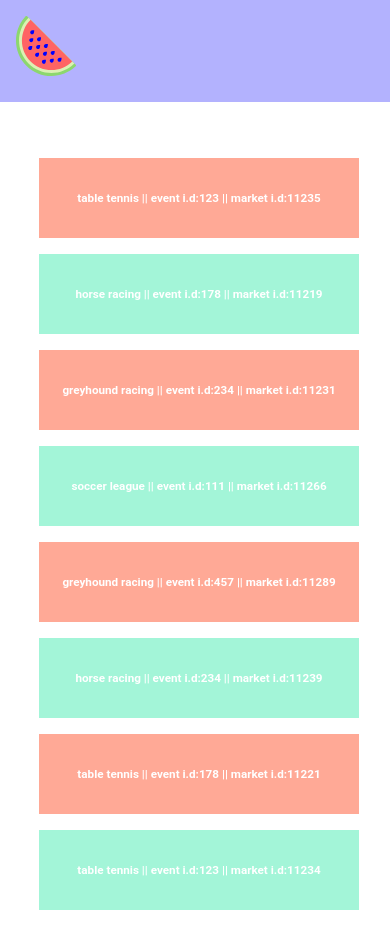
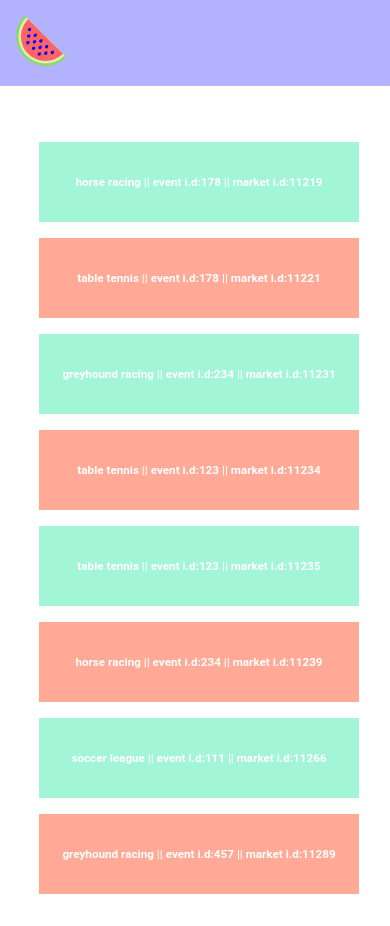
Before and after one commit to Rhibro/playtech-test, a React (Create React App) app: page / in a window 390 px wide. Built offline with nearby package versions, Linux system fonts and the light colour scheme.

Commit message:
bug fixed

```diff
--- a/src/App.js
+++ b/src/App.js
@@ -4,14 +4,6 @@ import Data from "../src/testData.json";
 
 
 function App() {
-  function compareFn(a, b) {
-    if (a.marketId < b.marketId) {
-      return -1;
-    }
-    if (a.marketId > b.marketId) {
-      return 1;
-    }
-  }
 
   return (
     <div>
@@ -23,15 +15,12 @@ function App() {
 
         <div className="containerBox">
               { Data && Data
-
+              .sort( (a,b) => a.id < b.id ? 1 : -1)
               .map (data => {
                 return (
-
                   <div className="boxPink" key={ data.id }>
-
                     {
                       data.testData && data.testData
-
                       .map( data => {
                         return (
                         <div key={ data.id }>
@@ -42,11 +31,9 @@ function App() {
                         )
                       })
                     }
-
                   </div>
                 )
               })
-
               }
         </div>
     </>
@@ -55,19 +42,3 @@ function App() {
 }
 
 export default App;
-
-
-/*
-data.sort((a, b) => {
-  if (a.market.marketId < b.market.marketId)
-  { return -1 ;}
-});
-
-toSort(a, b) {
-    if (a.market.marketId < b.market.marketId)
-    { return -1 ;}
-  };
-
-  .sort((a, b) => a.marketId > b.marketId ? 1 : -1)
-
-*/
--- a/src/index.css
+++ b/src/index.css
@@ -2,11 +2,6 @@ body {
   margin: 0;
   padding: 0;
   box-sizing: border-box;
-  font-family: -apple-system, BlinkMacSystemFont, 'Segoe UI', 'Roboto', 'Oxygen',
-    'Ubuntu', 'Cantarell', 'Fira Sans', 'Droid Sans', 'Helvetica Neue',
-    sans-serif;
-  -webkit-font-smoothing: antialiased;
-  -moz-osx-font-smoothing: grayscale;
 }
 
 .head {
@@ -26,7 +21,6 @@ body {
   width: 8rem;
   min-height: 100%;
   height: auto;
-  margin-bottom: -500px;
   padding-bottom: 500px;
 }
 
@@ -82,9 +76,11 @@ div::first-line {
     display: none;
   }
 
+
   .containerBox {
     justify-content: center;
     align-items: center;
+    flex-direction: column-reverse;
   }
 
 }
@@ -126,17 +122,19 @@ div::first-line {
 
 @media screen and (max-width: 420px) {
 
+  .head {
+    min-height: 50px;
+    height: 100%;
+  }
+
+  .melonSeed {
+    width: 50px;
+    height: 50px;
+  }
+
   .boxPink {
     width: 20rem;
     height: 5rem;
   }
 
 }
-
-
-
-
-code {
-  font-family: source-code-pro, Menlo, Monaco, Consolas, 'Courier New',
-    monospace;
-}
--- a/src/testData.json
+++ b/src/testData.json
@@ -1,6 +1,6 @@
 [
     {
-      "id": 1,
+      "id": 5,
       "testData": [
         {
           "sport": { "eventId": "123", "sportName": "Table Tennis" },
@@ -9,7 +9,7 @@
       ]
     },
     {
-      "id": 2,
+      "id": 1,
       "testData": [
         {
           "sport": { "eventId": "178", "sportName": "Horse Racing" },
@@ -27,7 +27,7 @@
       ]
     },
     {
-      "id": 4,
+      "id": 7,
       "testData": [
         {
           "sport": { "eventId": "111", "sportName": "Soccer League" },
@@ -36,7 +36,7 @@
       ]
     },
     {
-      "id": 5,
+      "id": 8,
       "testData": [
         {
           "sport": { "eventId": "457", "sportName": "Greyhound Racing" },
@@ -54,7 +54,7 @@
       ]
     },
     {
-      "id": 7,
+      "id": 2,
       "testData": [
         {
           "sport": { "eventId": "178", "sportName": "Table Tennis" },
@@ -63,7 +63,7 @@
       ]
     },
     {
-      "id": 8,
+      "id": 4,
       "testData": [
         {
           "sport": { "eventId": "123", "sportName": "Table Tennis" },
```
